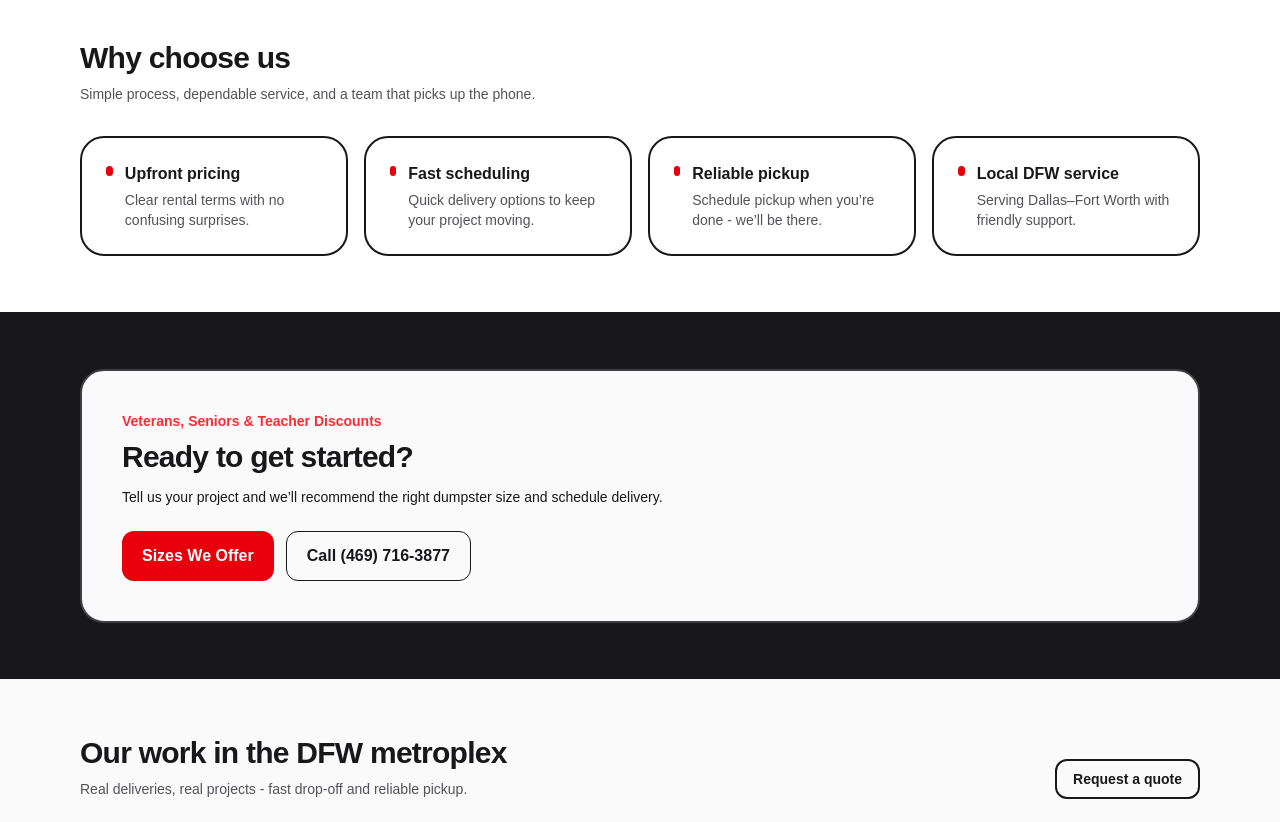
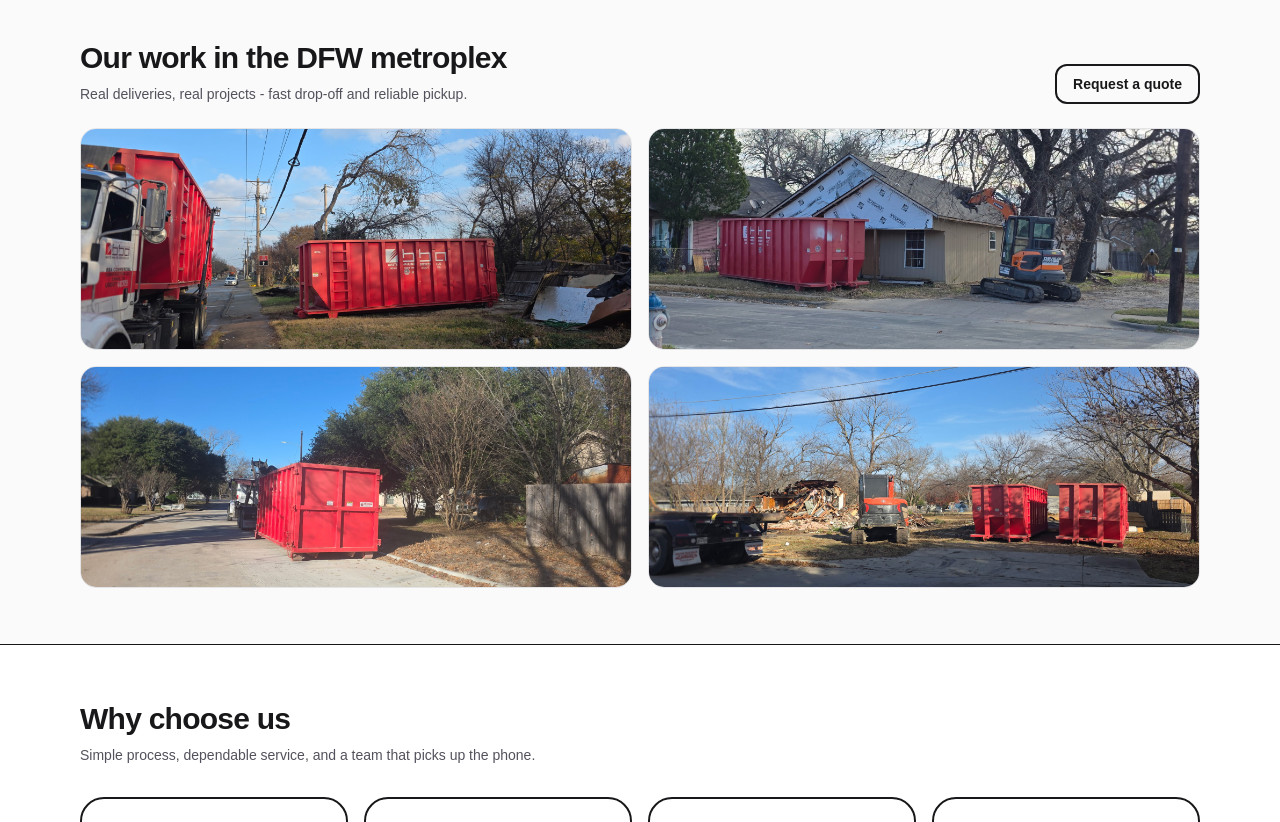
Before and after one commit to SolomonDiaz19/Moving-Trash, a Next.js app: page /service-areas in a window 1280 px wide. Shown: the part 900-1722 px from the top of the page. Built offline with nearby package versions, Linux system fonts and the light colour scheme.

Commit message:
Adding to the about us CTA

```diff
--- a/src/app/service-areas/page.tsx
+++ b/src/app/service-areas/page.tsx
@@ -16,9 +16,9 @@ export default function AboutPage() {
     <main className="bg-white">
       <AboutHero />
       <OurStory />
+      <Values />
       <WhyChooseUs />
       <AboutCta />
-      <Values />
     </main>
   );
 }
```
